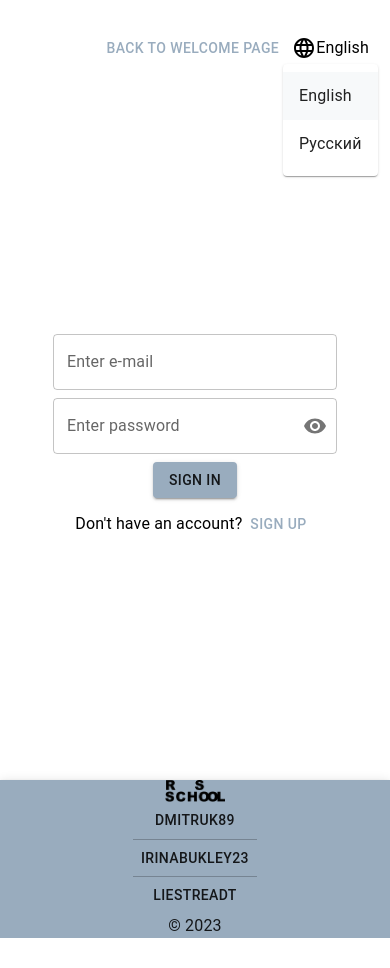
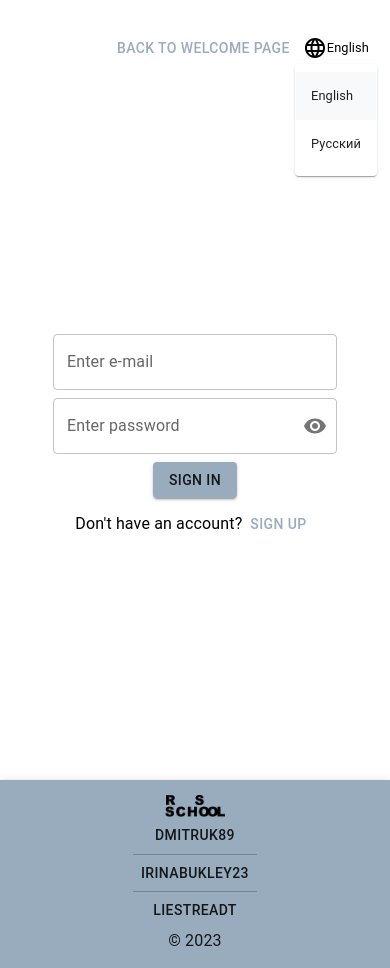
Before and after one commit to Dmitruk89/graphiql-app, a React (Vite) app: page /auth/signIn in a window 390 px wide. Both pictures are taken after a click on the button "English". Before the commit the page ends 938 px from the top, so only its background shows below. Built offline with nearby package versions, Linux system fonts and the light colour scheme; no server answers; what @rtk-query/graphql-request-base-query would draw is missing.

Commit message:
fix: responsive main page

```diff
--- a/src/components/Accordion.tsx
+++ b/src/components/Accordion.tsx
@@ -30,6 +30,11 @@ export default function SimpleAccordion() {
         display: 'flex',
         flexGrow: 1,
         alignItems: 'flex-start',
+        flexDirection: 'column',
+        '@media (min-width:400px)': {
+          alignItems: 'space-between',
+          flexDirection: 'row',
+        },
       }}
     >
       <Accordion expanded={isExpanded} sx={{ marginTop: '16px', width: '100%' }}>
--- a/src/components/AccordionControls.tsx
+++ b/src/components/AccordionControls.tsx
@@ -57,10 +57,14 @@ export default function AccordionControls() {
           marginLeft: '10px',
           marginTop: '10px',
           display: 'flex',
-          flexDirection: 'column',
+          flexDirection: 'row',
           alignItems: 'flex-start',
           gap: '5px',
           justifyContent: 'space-between',
+          '@media (min-width:400px)': {
+            alignItems: 'space-between',
+            flexDirection: 'column',
+          },
         }}
       >
         <HtmlTooltip
--- a/src/components/Editor.tsx
+++ b/src/components/Editor.tsx
@@ -20,7 +20,11 @@ export default function Editor() {
           flexGrow: 1,
           alignItems: 'flex-start',
           justifyContent: 'space-between',
-          borderRadius: '10px',
+          flexDirection: 'column',
+          '@media (min-width:400px)': {
+            alignItems: 'space-between',
+            flexDirection: 'row',
+          },
         }}
       >
         <CodeEditor
--- a/src/components/EditorControls.tsx
+++ b/src/components/EditorControls.tsx
@@ -88,10 +88,14 @@ export default function EditorControls() {
         sx={{
           marginLeft: '10px',
           display: 'flex',
-          flexDirection: 'column',
+          flexDirection: 'row',
           alignItems: 'flex-start',
           gap: '5px',
           justifyContent: 'space-between',
+          '@media (min-width:400px)': {
+            alignItems: 'space-between',
+            flexDirection: 'column',
+          },
         }}
       >
         <IconButton
--- a/src/components/Footer.tsx
+++ b/src/components/Footer.tsx
@@ -54,6 +54,7 @@ export default function Footer() {
               display: 'flex',
               flexDirection: 'column',
               alignItems: 'center',
+              padding: '15px',
               '@media (min-width:600px)': {
                 alignItems: 'space-between',
                 flexDirection: 'row',
--- a/src/components/LanguageSwitcher.tsx
+++ b/src/components/LanguageSwitcher.tsx
@@ -53,7 +53,9 @@ export default function LanguageSwitcher() {
           onClick={handleToggle}
         >
           <LanguageIcon />
-          <Typography>{language === 'ru' ? 'Русский' : 'English'}</Typography>
+          <Typography sx={{ fontSize: '0.8rem' }}>
+            {language === 'ru' ? 'Русский' : 'English'}
+          </Typography>
         </Button>
       </ButtonGroup>
       <Popper
@@ -83,7 +85,9 @@ export default function LanguageSwitcher() {
                       selected={index === selectedIndex}
                       onClick={() => handleMenuItemClick(index, option)}
                     >
-                      <Typography>{option === 'ru' ? 'Русский' : 'English'}</Typography>
+                      <Typography sx={{ fontSize: '0.8rem' }}>
+                        {option === 'ru' ? 'Русский' : 'English'}
+                      </Typography>
                     </MenuItem>
                   ))}
                 </MenuList>
```
